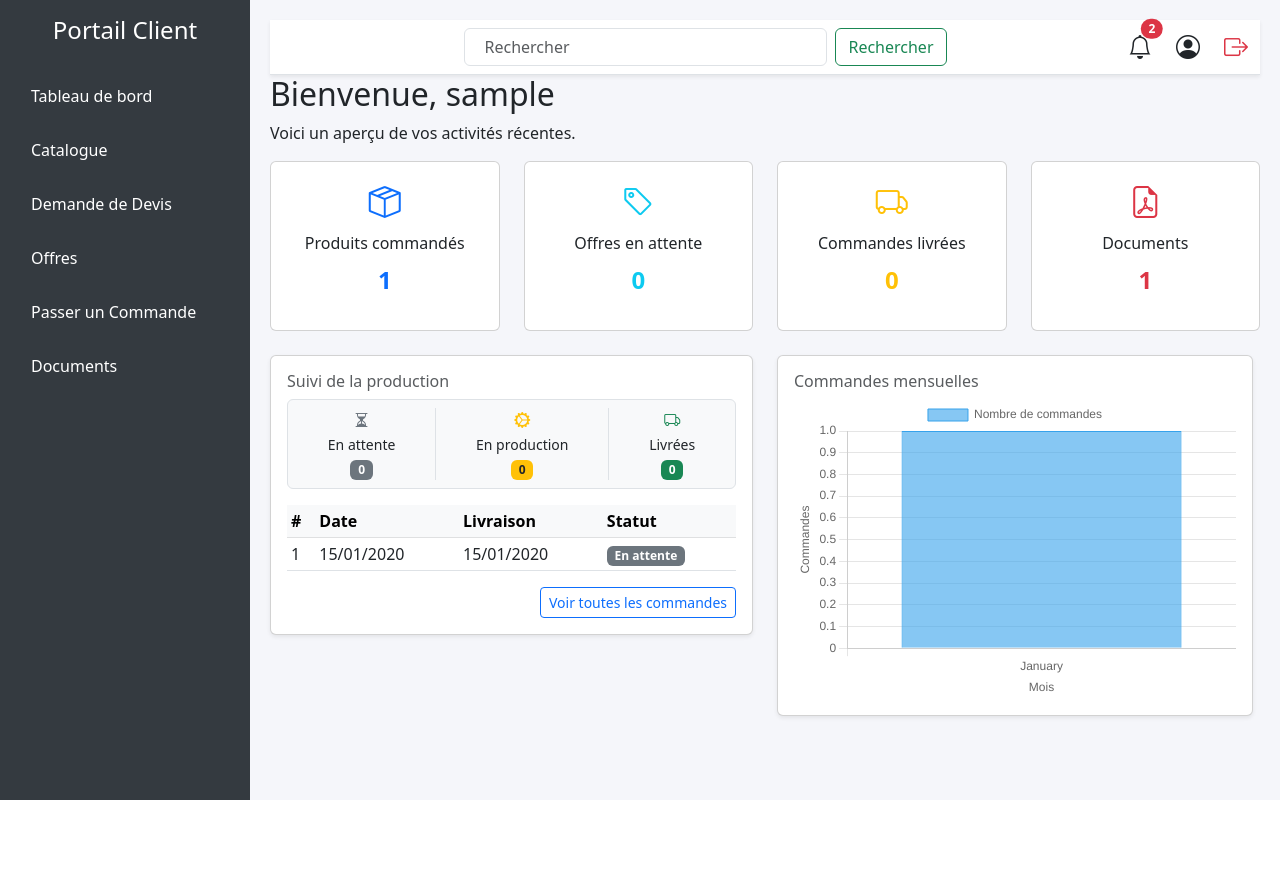
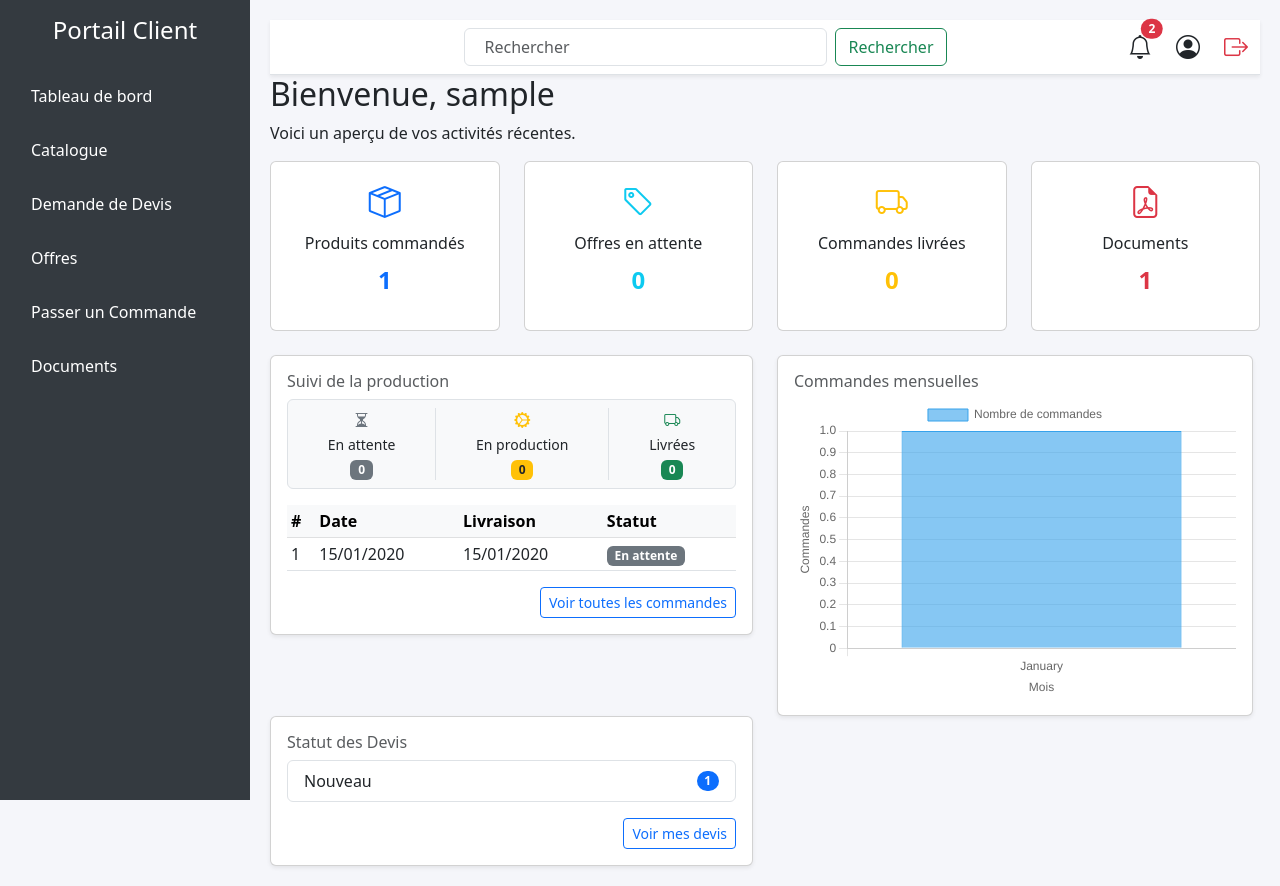
Before and after one commit to MafoudohEmmanuelle/client-portal, a Django app: page /dashboard/client/ in a window 1280 px wide. Before the commit the page ends 800 px from the top, so only its background shows below. Run offline with Django 5.2, Linux system fonts and the light colour scheme; a user stored in the database is signed in; tables that the repository leaves empty hold one stand-in row (values such as "Sample post").

```diff
--- a/portail/dashboard/views.py
+++ b/portail/dashboard/views.py
@@ -53,6 +53,8 @@ def client_dashboard(request):
         commandes_delivered = Commande.objects.filter(client=client, statut='delivered').count()
         latest_commandes = Commande.objects.filter(client=client).order_by('-date_creation')[:5]
         docs_count = Document.objects.filter(commande__client=client).count()
+        devis_total = DevisNouveauProduit.objects.filter(client=client).count()
+        devis_status_counts = DevisNouveauProduit.objects.filter(client=client).values('statut').annotate(count=Count('id'))
         return render(request,'dashboard/client_dashboard.html',{
             'offres_en_attente': offres_en_attente ,
             'nb_produits': nb_produits,
@@ -61,6 +63,8 @@ def client_dashboard(request):
             'commandes_delivered': commandes_delivered,
             'latest_commandes': latest_commandes,
             'docs_count': docs_count,
+            'devis_total': devis_total,
+            'devis_status_counts': devis_status_counts,
             })
     else:
         return redirect('user_login')
--- a/portail/templates/dashboard/client_dashboard.html
+++ b/portail/templates/dashboard/client_dashboard.html
@@ -122,6 +122,27 @@
         </div>
       </div>
     </div>
+    <div class="col-md-6">
+      <div class="card shadow-sm">
+          <div class="card-body">
+              <h6 class="card-title text-muted">Statut des Devis</h6>
+              <ul class="list-group">
+                  {% for devis in devis_status_counts %}
+                      <li class="list-group-item d-flex justify-content-between align-items-center">
+                          {{ devis.statut|capfirst }}
+                          <span class="badge bg-primary rounded-pill">{{ devis.count }}</span>
+                      </li>
+                  {% empty %}
+                      <li class="list-group-item text-center text-muted">Aucun devis trouvé</li>
+                  {% endfor %}
+              </ul>
+              <div class="mt-3 text-end">
+                  <a href="#" class="btn btn-sm btn-outline-primary">Voir mes devis</a>
+              </div>
+          </div>
+      </div>
+  </div>
+</div>
 <script src="https://cdn.jsdelivr.net/npm/chart.js"></script>
 <script>
   document.addEventListener('DOMContentLoaded', function() {
```
